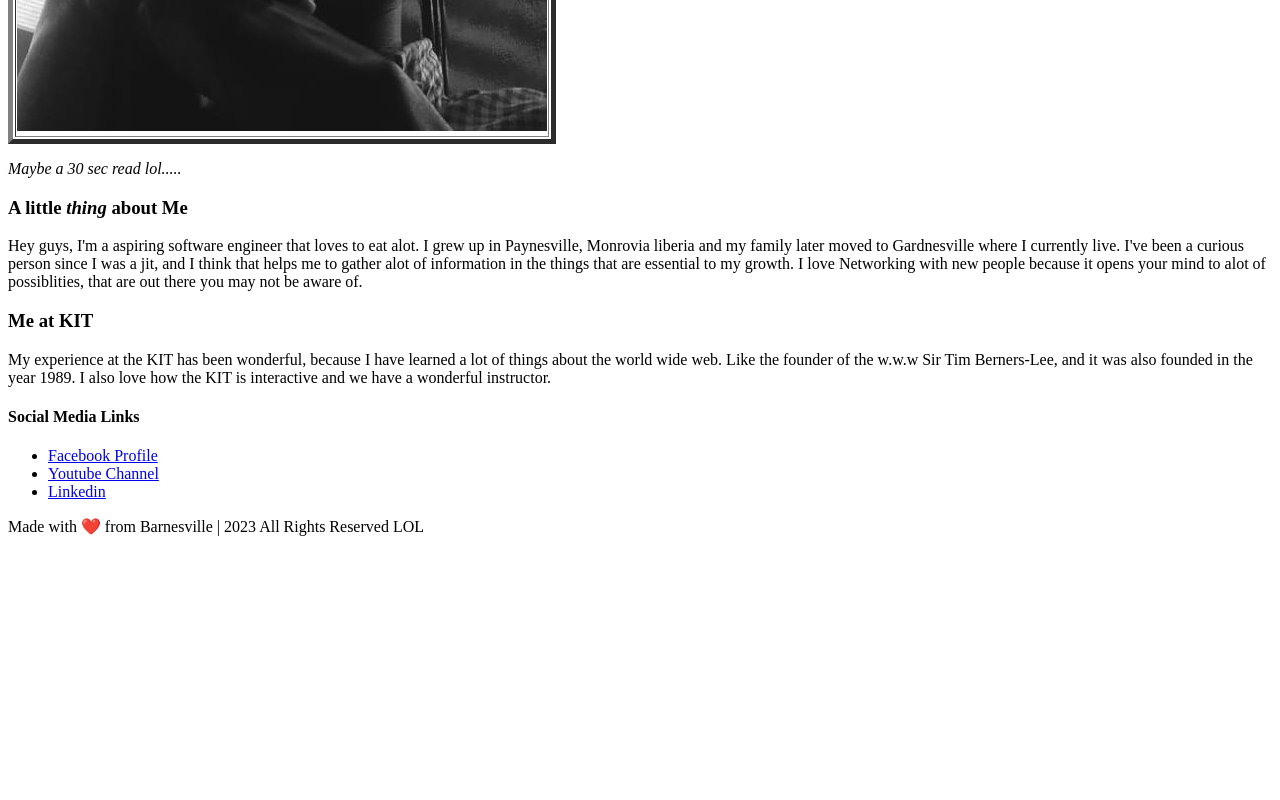
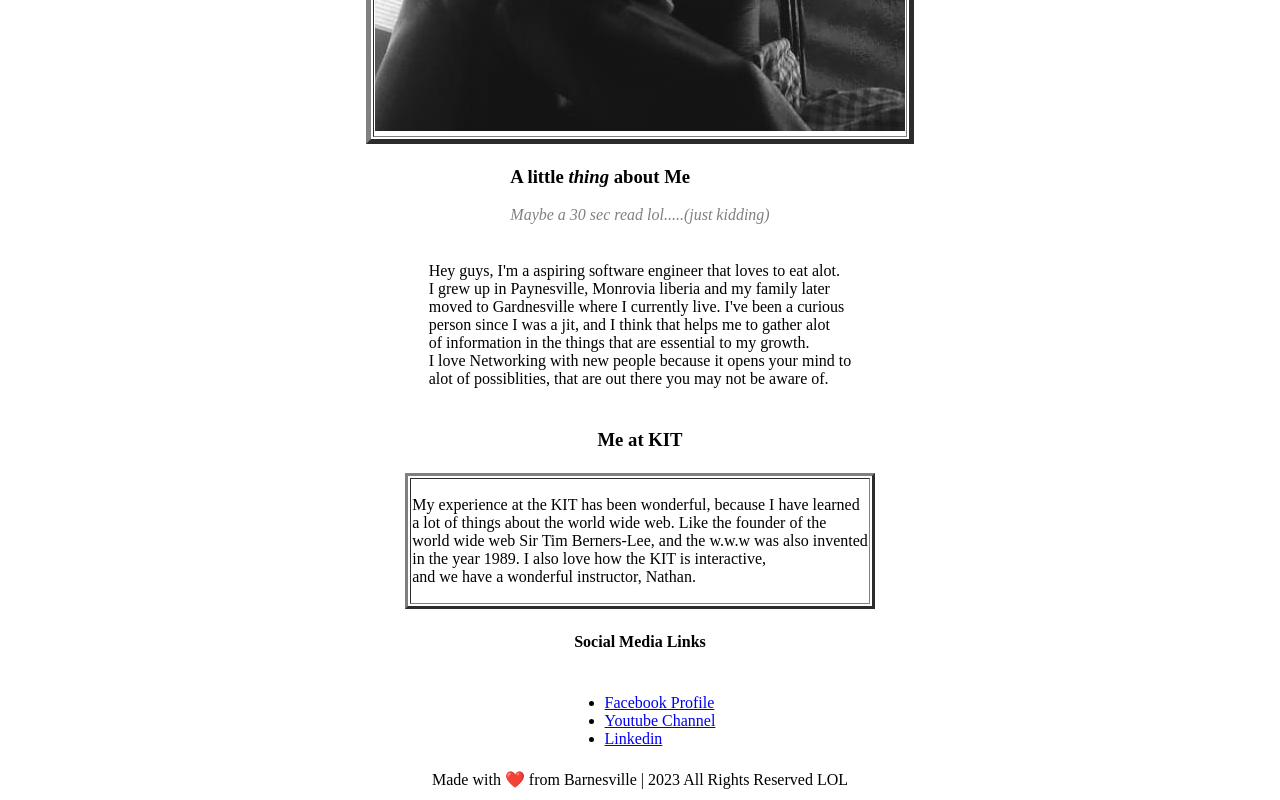
Before and after one commit to Kwagei/html-about-me-page-varma-cephas, a plain HTML site: page index.htm in a window 1280 px wide. Shown: the part 551-1351 px from the top of the page. Before the commit the page ends 1095 px from the top, so only its background shows below. Drawn offline with Linux system fonts and the light colour scheme.

Commit message:
Adjusted elements to center

```diff
--- a/index.htm
+++ b/index.htm
@@ -11,7 +11,7 @@
 
     <section>
 
-        <table border="2">
+        <table border="2" align="center">
             <tr>
                 <th colspan="14">
                         <table border="3">
@@ -40,6 +40,7 @@
                 </th>
             </tr>
 
+
             <tr>
                 <th>****</th>
                 <th>****</th>
@@ -57,7 +58,8 @@
             </tr>
         </table>
 
-        <table border="5">
+
+        <table border="5" align="center">
                 <tr>
                     <td colspan="80">
                          <img width="100%" src="mei.jpeg" alt="This is a picture of me" />
@@ -66,34 +68,88 @@
             </table>
     </section>
 
-    <p><i>Maybe a 30 sec read lol.....</i></p>
+
+            <section>
+                <table  align="center">
+                    <tr>
+                        <td>
                             <h3>A little <i>thing</i> about Me</h3>
-    <p>Hey guys, I'm a aspiring software engineer that loves to eat alot. I grew up in Paynesville, Monrovia liberia
-        and my family later moved to Gardnesville where I currently live. I've been a curious person since I was a jit, and
-        I think that helps me to gather alot of information in the things that are essential to my growth. I love Networking with
-        new people because it opens your mind to alot of possiblities, that are out there you may not be aware of.
+                                 <font color="gray"><p><i>Maybe a 30 sec read lol.....(just kidding)</i></p></font>
+                        </td>
+                    </tr>
+                </table>
+        </section>
+
+
+        <table  align="center">
+            <tr>
+                <td>
+                    <p>
+                        Hey guys, I'm a aspiring software engineer that loves to eat alot. <br> I grew up in Paynesville, Monrovia liberia
+                        and my family later <br> moved to Gardnesville where I currently live. I've been a curious <br> person since I was a jit, and
+                        I think that helps me to gather alot <br> of information in the things that are essential to my growth. <br> I love Networking with
+                        new people because it opens your mind to <br> alot of possiblities, that are out there you may not be aware of.
                     </p>
+                </td>
+            </tr>
+        </table>
 
 
             <section>
-
+            <table  align="center">
+                <tr>
+                    <td>
                         <h3>Me at KIT</h3>
-        <p>
-            My experience at the KIT has been wonderful, because I have learned a lot of things about the world wide web. Like the founder of the w.w.w
-            Sir Tim Berners-Lee, and it was also founded in the year 1989. I also love how the KIT is interactive and we have a wonderful
-            instructor.
-        </p>
+                    </td>
+                </tr>
+            </table>
             </section>
 
+
+            <table border="3" align="center">
+                <tr>
+                    <td>
+                        <p>
+                            My experience at the KIT has been wonderful, because I have learned <br>  a lot of things about the world wide web. Like the founder of the <br>  world wide web
+                            Sir Tim Berners-Lee, and the w.w.w was  also invented <br>in the year 1989. I also love how the KIT is interactive, <br> and we have a wonderful
+                            instructor, Nathan.
+                        </p>
+                    </td>
+                </tr>
+        </table>
+
+            <section>
+            <table  align="center">
+                <tr>
+                    <td>
                             <h4>Social Media Links</h4>
+                    </td>
+                </tr>
+            </table>
+            </section>
+
+
+            <table  align="center">
+                <tr>
+                    <td>
                         <ul>
                              <li><a href="https://web.facebook.com/varma.cephas.3">Facebook Profile</a></li>
                              <li><a href="#">Youtube Channel</a></li>
                              <li><a href="#">Linkedin</a></li>
                         </ul>
+                    </td>
+                </tr>
+            </table>
+        </section>
 
+            <table  align="center">
+                <tr>
+                    <td>
                         <footer>
                              Made with ❤️ from Barnesville | 2023 All Rights Reserved LOL
                         </footer>
+                    </td>
+                </tr>
+      </table>
 </body>
 </html>
```
Lines whose indentation alone changed are shown as unchanged.
